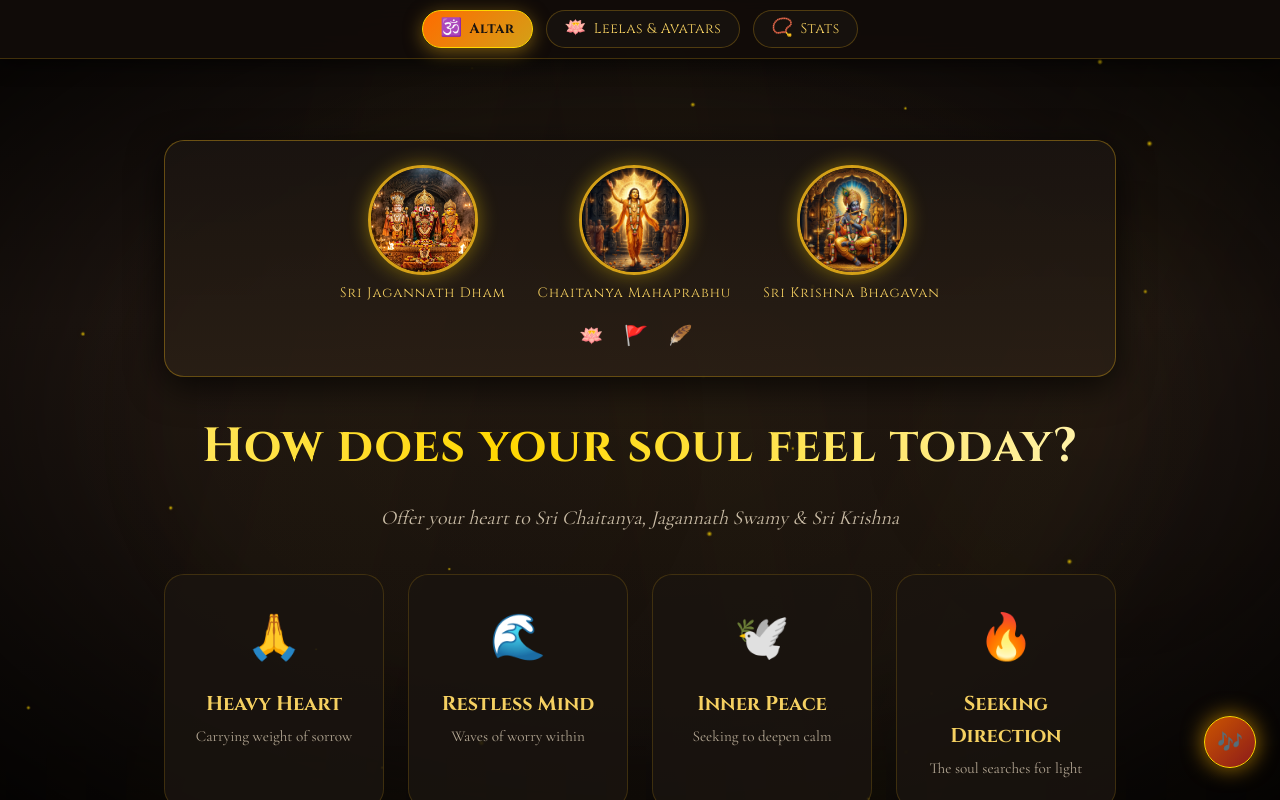
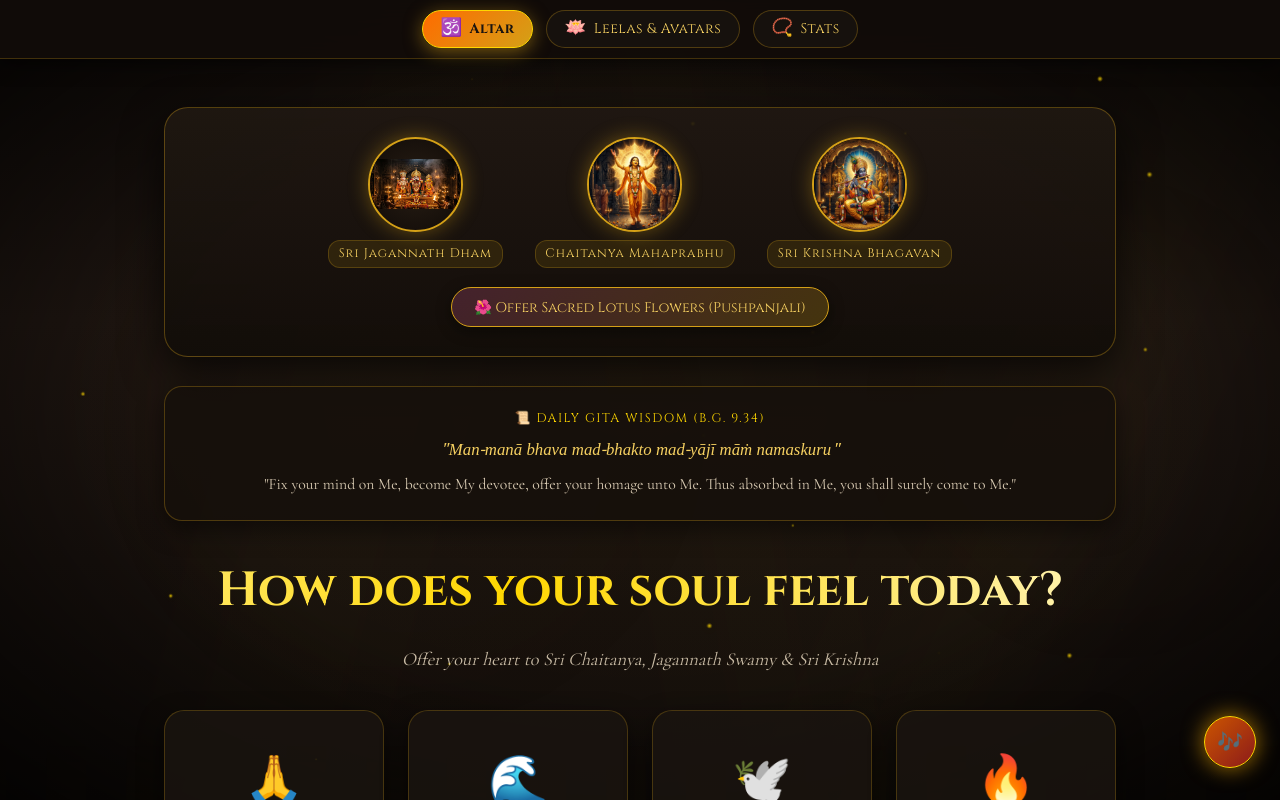
Before and after one commit to chaithanya762/harekrishna, a React (Vite) app: page / in a window 1280 px wide. Built offline with nearby package versions, Linux system fonts and the light colour scheme.

Commit message:
feat: Add authentic ISKCON Srila Prabhupada Hare Krishna Mahamantra melody, Pushpanjali lotus flower shower, and Daily Gita Wisdom card

```diff
--- a/src/components/MoodSelector.css
+++ b/src/components/MoodSelector.css
@@ -3,7 +3,7 @@
   width: 100%;
   max-width: 1000px;
   margin: 0 auto;
-  padding: 5rem 1.5rem 3rem 1.5rem;
+  padding: 3rem 1.5rem;
   display: flex;
   flex-direction: column;
   align-items: center;
@@ -12,24 +12,58 @@
   z-index: 10;
 }
 
+/* Lotus Flower Shower Layer */
+.lotus-shower-container {
+  position: fixed;
+  inset: 0;
+  pointer-events: none;
+  z-index: 150;
+  overflow: hidden;
+}
+
+.falling-lotus {
+  position: absolute;
+  top: -40px;
+  font-size: 2.4rem;
+  animation: lotusFall 2.4s cubic-bezier(0.25, 0.46, 0.45, 0.94) forwards;
+  filter: drop-shadow(0 0 10px rgba(255, 105, 180, 0.8));
+}
+
+@keyframes lotusFall {
+  0% {
+    transform: translateY(0) rotate(0deg) scale(0.6);
+    opacity: 1;
+  }
+  70% {
+    opacity: 0.9;
+  }
+  100% {
+    transform: translateY(105vh) rotate(360deg) scale(1.2);
+    opacity: 0;
+  }
+}
+
+/* Royal Altar Shrine Banner */
 .royal-shrine-banner {
   width: 100%;
-  padding: 1.5rem;
-  margin-bottom: 2rem;
-  border: 1px solid rgba(212, 160, 23, 0.4);
-  box-shadow: 0 10px 35px rgba(0, 0, 0, 0.7);
+  padding: 1.8rem;
+  margin-bottom: 1.8rem;
+  border-radius: 24px;
+  border: 1px solid rgba(212, 160, 23, 0.35);
+  background: linear-gradient(180deg, rgba(32, 24, 18, 0.9), rgba(18, 13, 9, 0.95));
+  box-shadow: 0 15px 40px rgba(0, 0, 0, 0.7);
   display: flex;
   flex-direction: column;
   align-items: center;
-  background: linear-gradient(180deg, rgba(26, 20, 16, 0.9), rgba(42, 31, 21, 0.85));
 }
 
 .shrine-deities-grid {
   display: flex;
   justify-content: center;
+  align-items: center;
   gap: 2rem;
-  width: 100%;
   flex-wrap: wrap;
+  margin-bottom: 1.2rem;
 }
 
 .deity-frame {
@@ -40,53 +74,120 @@
 }
 
 .deity-img {
-  width: 110px;
-  height: 110px;
+  width: 95px;
+  height: 95px;
   border-radius: 50%;
-  object-fit: cover;
-  border: 3px solid var(--gold);
-  box-shadow: 0 0 20px rgba(255, 215, 0, 0.4);
-  transition: transform 0.4s ease, box-shadow 0.4s ease;
+  object-fit: contain;
+  border: 2.5px solid var(--gold);
+  box-shadow: 0 0 20px rgba(212, 160, 23, 0.4);
+  background: radial-gradient(circle, rgba(42, 31, 21, 0.9) 0%, rgba(15, 10, 7, 0.98) 100%);
+  transition: transform 0.4s ease;
 }
 
-.deity-img:hover {
+.deity-frame:hover .deity-img {
   transform: scale(1.08);
   box-shadow: 0 0 30px rgba(255, 215, 0, 0.7);
 }
 
 .deity-label {
   font-family: var(--font-heading);
+  font-size: 0.78rem;
+  color: var(--gold-light);
+  letter-spacing: 1px;
+  background: rgba(212, 160, 23, 0.12);
+  padding: 0.2rem 0.6rem;
+  border-radius: 12px;
+  border: 1px solid rgba(212, 160, 23, 0.25);
+}
+
+.shrine-action-area {
+  display: flex;
+  flex-direction: column;
+  align-items: center;
+  gap: 0.5rem;
+}
+
+.pushpanjali-btn {
+  background: linear-gradient(135deg, rgba(255, 105, 180, 0.2), rgba(212, 160, 23, 0.25));
+  border: 1px solid var(--gold);
+  color: var(--gold-light);
+  padding: 0.6rem 1.4rem;
+  border-radius: 30px;
+  font-family: var(--font-heading);
+  font-size: 0.88rem;
+  cursor: pointer;
+  transition: all 0.3s ease;
+  box-shadow: 0 4px 15px rgba(0, 0, 0, 0.4);
+}
+
+.pushpanjali-btn:hover {
+  background: linear-gradient(135deg, var(--saffron), var(--gold));
+  color: var(--dark-stone);
+  font-weight: 700;
+  box-shadow: 0 6px 20px rgba(255, 215, 0, 0.5);
+  transform: translateY(-2px);
+}
+
+.offering-msg {
+  font-family: var(--font-heading);
   font-size: 0.85rem;
-  color: var(--gold-light);
+  color: #FFB6C1;
   letter-spacing: 1px;
 }
 
-.shrine-blessing {
-  margin-top: 1rem;
+/* Daily Gita Wisdom Card */
+.gita-wisdom-card {
+  width: 100%;
+  padding: 1.4rem 1.8rem;
+  margin-bottom: 2rem;
+  border-radius: 18px;
+  border: 1px solid rgba(212, 160, 23, 0.3);
+  background: rgba(22, 16, 11, 0.85);
+  text-align: center;
+  box-shadow: 0 8px 25px rgba(0, 0, 0, 0.5);
 }
 
-.royal-symbol {
-  font-size: 1.2rem;
-  letter-spacing: 8px;
+.gita-badge {
+  font-family: var(--font-heading);
+  font-size: 0.78rem;
+  letter-spacing: 1.5px;
+  color: var(--gold-glow);
+  margin-bottom: 0.6rem;
 }
 
+.gita-verse {
+  font-family: var(--font-mantra);
+  font-size: 1.05rem;
+  color: var(--gold-light);
+  margin-bottom: 0.4rem;
+  font-style: italic;
+}
+
+.gita-translation {
+  font-family: var(--font-body);
+  font-size: 0.98rem;
+  line-height: 1.6;
+  color: rgba(245, 230, 204, 0.88);
+}
+
+/* Titles */
 .mood-title {
   font-family: var(--font-display);
-  font-size: 2.5rem;
+  font-size: 2.3rem;
   text-align: center;
-  margin-bottom: 0.5rem;
-  letter-spacing: 1px;
+  margin-bottom: 0.4rem;
 }
 
 .mood-subtitle {
   font-family: var(--font-body);
-  font-size: 1.25rem;
+  font-size: 1.15rem;
   color: rgba(245, 230, 204, 0.8);
   font-style: italic;
+  margin-bottom: 2.2rem;
   text-align: center;
-  margin-bottom: 2.5rem;
 }
 
+/* Grid & Mood Cards */
 .mood-cards-grid {
   display: grid;
   grid-template-columns: repeat(auto-fit, minmax(220px, 1fr));
@@ -95,42 +196,47 @@
 }
 
 .mood-card {
-  padding: 1.8rem 1.2rem;
+  padding: 2rem 1.5rem;
   display: flex;
   flex-direction: column;
   align-items: center;
   text-align: center;
+  border-radius: 20px;
+  border: 1px solid rgba(212, 160, 23, 0.25);
+  background: rgba(26, 20, 16, 0.85);
   cursor: pointer;
   position: relative;
   overflow: hidden;
   transition: all 0.4s cubic-bezier(0.165, 0.84, 0.44, 1);
-  border: 1px solid rgba(212, 160, 23, 0.2);
+  box-shadow: 0 10px 25px rgba(0, 0, 0, 0.6);
 }
 
 .mood-card:hover {
-  transform: translateY(-5px) scale(1.02);
+  transform: translateY(-6px) scale(1.02);
   border-color: var(--gold-glow);
-  box-shadow: 0 10px 30px rgba(212, 160, 23, 0.3);
+  box-shadow: 0 15px 35px rgba(212, 160, 23, 0.35);
+  background: rgba(35, 27, 21, 0.95);
 }
 
 .mood-card.clicked {
-  border-color: var(--saffron);
-  box-shadow: 0 0 30px var(--saffron);
+  transform: scale(0.96);
+  border-color: var(--gold-glow);
+  box-shadow: 0 0 25px rgba(212, 160, 23, 0.8);
 }
 
 .mood-emoji {
-  font-size: 2.8rem;
-  margin-bottom: 0.8rem;
+  font-size: 3rem;
+  margin-bottom: 1rem;
   transition: transform 0.3s ease;
 }
 
 .mood-card:hover .mood-emoji {
-  transform: scale(1.15) rotate(5deg);
+  transform: scale(1.15);
 }
 
 .mood-label {
   font-family: var(--font-heading);
-  font-size: 1.25rem;
+  font-size: 1.2rem;
   color: var(--gold-light);
   margin-bottom: 0.4rem;
 }
@@ -141,30 +247,25 @@
   line-height: 1.4;
 }
 
-.ripple {
-  position: absolute;
-  top: 50%;
-  left: 50%;
-  width: 20px;
-  height: 20px;
-  background: rgba(255, 215, 0, 0.5);
-  border-radius: 50%;
-  transform: translate(-50%, -50%);
-  animation: ripple 0.6s ease-out forwards;
-}
-
 @media (max-width: 600px) {
-  .royal-shrine-banner {
-    padding: 1rem;
+  .shrine-deities-grid {
+    gap: 1rem;
   }
   .deity-img {
-    width: 80px;
-    height: 80px;
+    width: 75px;
+    height: 75px;
   }
   .mood-title {
     font-size: 1.8rem;
   }
   .mood-cards-grid {
     grid-template-columns: 1fr 1fr;
+    gap: 1rem;
+  }
+  .mood-card {
+    padding: 1.4rem 1rem;
+  }
+  .mood-emoji {
+    font-size: 2.2rem;
   }
 }
--- a/src/components/MoodSelector.jsx
+++ b/src/components/MoodSelector.jsx
@@ -10,6 +10,8 @@ const moods = [
 
 export default function MoodSelector({ onMoodSelect }) {
   const [clickedId, setClickedId] = useState(null);
+  const [lotusFlowers, setLotusFlowers] = useState([]);
+  const [offeringText, setOfferingText] = useState('');
 
   const handleClick = (id) => {
     setClickedId(id);
@@ -18,8 +20,40 @@ export default function MoodSelector({ onMoodSelect }) {
     }, 600);
   };
 
+  // Virtual Pushpanjali (Lotus Flower Offering) Handler
+  const handleOfferFlowers = () => {
+    const newFlowers = Array.from({ length: 14 }).map((_, i) => ({
+      id: Date.now() + i,
+      left: Math.random() * 85 + 5,
+      delay: Math.random() * 0.4
+    }));
+
+    setLotusFlowers(newFlowers);
+    setOfferingText('🌺 Pushpanjali Offered to the Lord! 🌺');
+
+    setTimeout(() => {
+      setLotusFlowers([]);
+      setOfferingText('');
+    }, 2800);
+  };
+
   return (
     <div className="mood-selector-container divine-reveal">
+      {/* Floating Flowers Layer */}
+      {lotusFlowers.length > 0 && (
+        <div className="lotus-shower-container">
+          {lotusFlowers.map((f) => (
+            <span
+              key={f.id}
+              className="falling-lotus"
+              style={{ left: `${f.left}%`, animationDelay: `${f.delay}s` }}
+            >
+              🌺
+            </span>
+          ))}
+        </div>
+      )}
+
       {/* Royal Temple Altar Banner featuring 3 Sacred Deities */}
       <div className="royal-shrine-banner glass-panel">
         <div className="shrine-deities-grid">
@@ -36,9 +70,25 @@ export default function MoodSelector({ onMoodSelect }) {
             <span className="deity-label">Sri Krishna Bhagavan</span>
           </div>
         </div>
-        <div className="shrine-blessing">
-          <span className="royal-symbol">🪷 🚩 🪶</span>
+
+        {/* Pushpanjali Flower Offering Button */}
+        <div className="shrine-action-area">
+          <button className="pushpanjali-btn" onClick={handleOfferFlowers}>
+            🌺 Offer Sacred Lotus Flowers (Pushpanjali)
+          </button>
+          {offeringText && <p className="offering-msg divine-reveal">{offeringText}</p>}
         </div>
+      </div>
+
+      {/* Daily Bhagavad Gita Wisdom Card */}
+      <div className="gita-wisdom-card glass-panel">
+        <div className="gita-badge">📜 DAILY GITA WISDOM (B.G. 9.34)</div>
+        <p className="gita-verse">
+          "Man-manā bhava mad-bhakto mad-yājī māṁ namaskuru"
+        </p>
+        <p className="gita-translation">
+          "Fix your mind on Me, become My devotee, offer your homage unto Me. Thus absorbed in Me, you shall surely come to Me."
+        </p>
       </div>
 
       <h1 className="mood-title shimmer-text">How does your soul feel today?</h1>
```
Also changed, not shown: src/hooks/useSound.js (+61 -38 lines).
